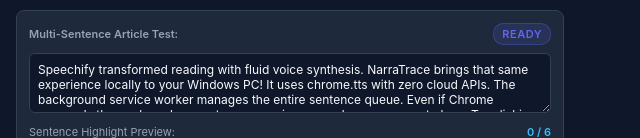
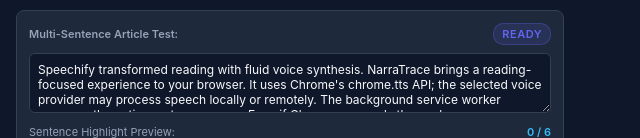
Before and after one commit to bicky911/NarraTrace, a browser extension: page test.html in a window 1280 px wide. Shown: the part 662-800 px from the top of the page, without its empty margins (0-640 px from the left). Drawn offline with Linux system fonts and the light colour scheme.

Commit message:
docs: clarify TTS provider processing in diagnostic sample

```diff
--- a/test.html
+++ b/test.html
@@ -341,7 +341,7 @@
       <span id="queue-status-badge" class="badge info">Ready</span>
     </div>
 
-    <textarea id="article-text">Speechify transformed reading with fluid voice synthesis. NarraTrace brings that same experience locally to your Windows PC! It uses chrome.tts with zero cloud APIs. The background service worker manages the entire sentence queue. Even if Chrome suspends the worker, chrome.storage.session remembers your exact place. Try clicking any sentence below to jump straight to it.</textarea>
+    <textarea id="article-text">Speechify transformed reading with fluid voice synthesis. NarraTrace brings a reading-focused experience to your browser. It uses Chrome's chrome.tts API; the selected voice provider may process speech locally or remotely. The background service worker manages the entire sentence queue. Even if Chrome suspends the worker, chrome.storage.session remembers your exact place. Try clicking any sentence below to jump straight to it.</textarea>
 
     <!-- Sentence Progress & Preview -->
     <div style="margin-top: 8px; margin-bottom: 4px; display: flex; justify-content: space-between;">
```
